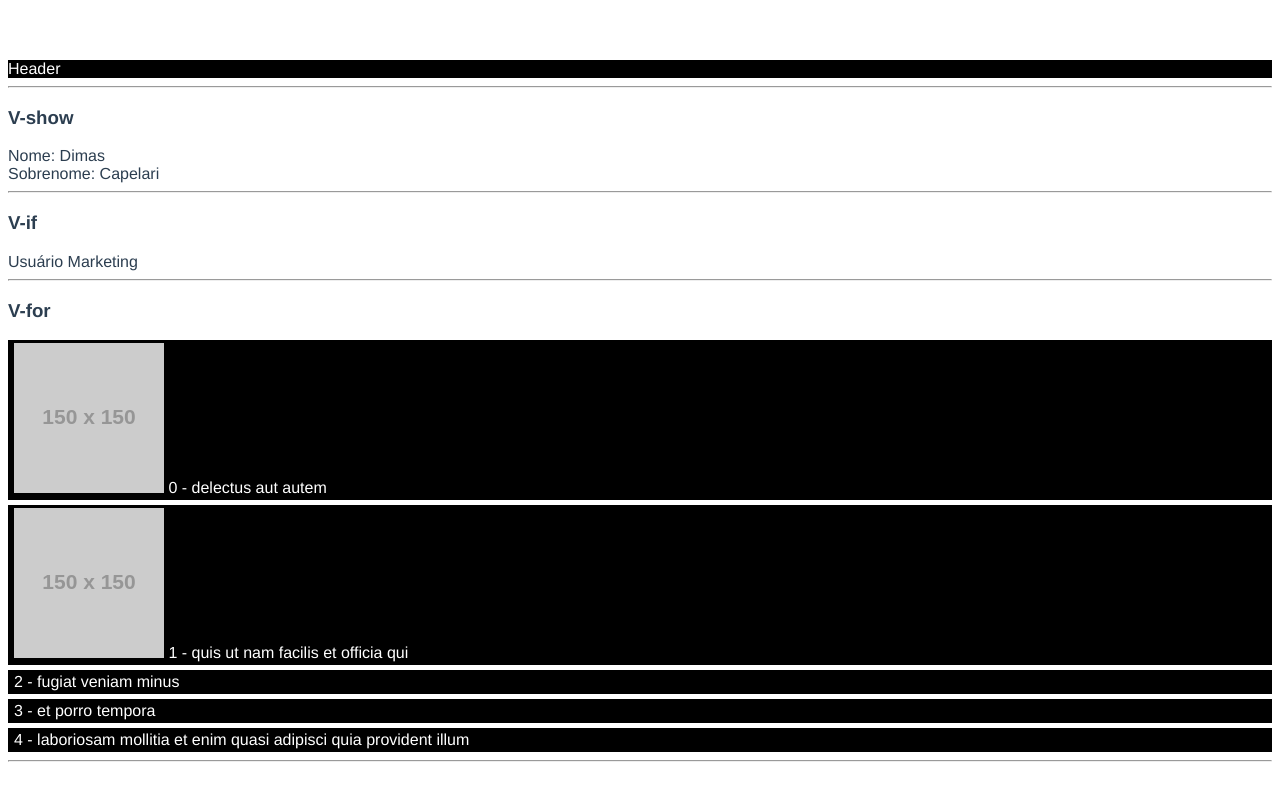
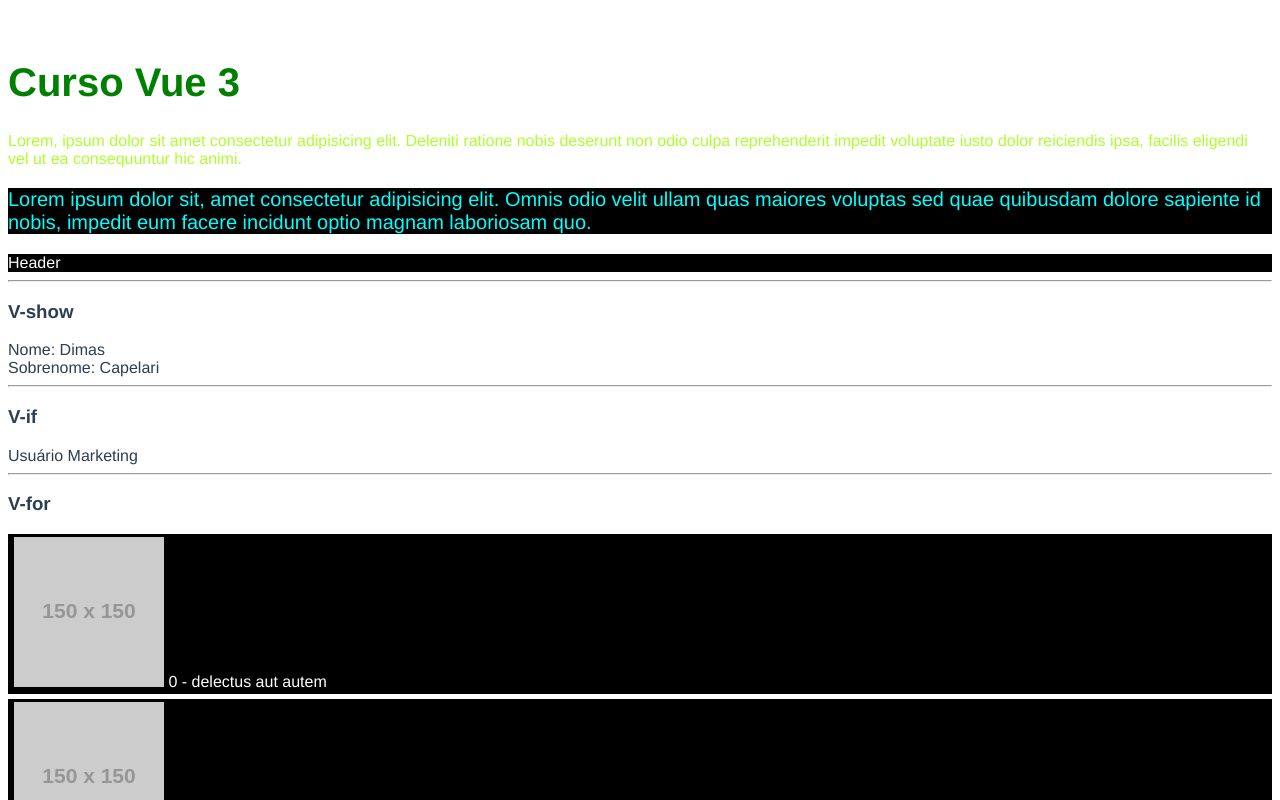
Before and after one commit to dimascapelari/VueJS-Tiago-Matos, a Vue app: page / in a window 1280 px wide. Shown: the top 800 px of the page. Built offline with nearby package versions, Linux system fonts and the light colour scheme.

Commit message:
aula 7 - Atributos Class e Style dinâmicos

```diff
--- a/src/App.vue
+++ b/src/App.vue
@@ -1,4 +1,18 @@
 <template>
+  <h1 :class="{ title: true, 'title-home': isHome }">Curso Vue 3</h1>
+
+  <p :class="pClass">
+    Lorem, ipsum dolor sit amet consectetur adipisicing elit. Deleniti ratione
+    nobis deserunt non odio culpa reprehenderit impedit voluptate iusto dolor
+    reiciendis ipsa, facilis eligendi vel ut ea consequuntur hic animi.
+  </p>
+
+  <p :style="styleClass">
+    Lorem ipsum dolor sit, amet consectetur adipisicing elit. Omnis odio velit
+    ullam quas maiores voluptas sed quae quibusdam dolore sapiente id nobis,
+    impedit eum facere incidunt optio magnam laboriosam quo.
+  </p>
+
   <TheHeader v-if="showHeader" />
 
   <hr />
@@ -41,12 +55,20 @@ export default {
   },
   data() {
     return {
+      isHome: true,
+      classVar: "title",
       showHeader: true,
       firstName: "Dimas",
       lastName: "Capelari",
       showName: true,
       accessLevel: "marketing",
       // imgAlt: "Foto Teste",
+      styleClass: {
+        color: "aqua",
+        backgroundColor: "black",
+        "font-size": "20px",
+      },
+      pClass: ["text", "text-home"],
       todos: [
         {
           userId: 1,
@@ -88,12 +110,31 @@ export default {
 </script>
 
 <style>
+.title {
+  font-size: 20px;
+  color: blue;
+}
+
+.title-home {
+  font-size: 40px;
+  color: green;
+}
+
+.text {
+  color: red;
+}
+
+.text-home {
+  color: greenyellow;
+}
+
 .todos-item {
   background: #000;
   margin: 0 0 5px 0;
   padding: 3px 6px;
   color: #fff;
 }
+
 #app {
   font-family: Avenir, Helvetica, Arial, sans-serif;
   -webkit-font-smoothing: antialiased;
```
